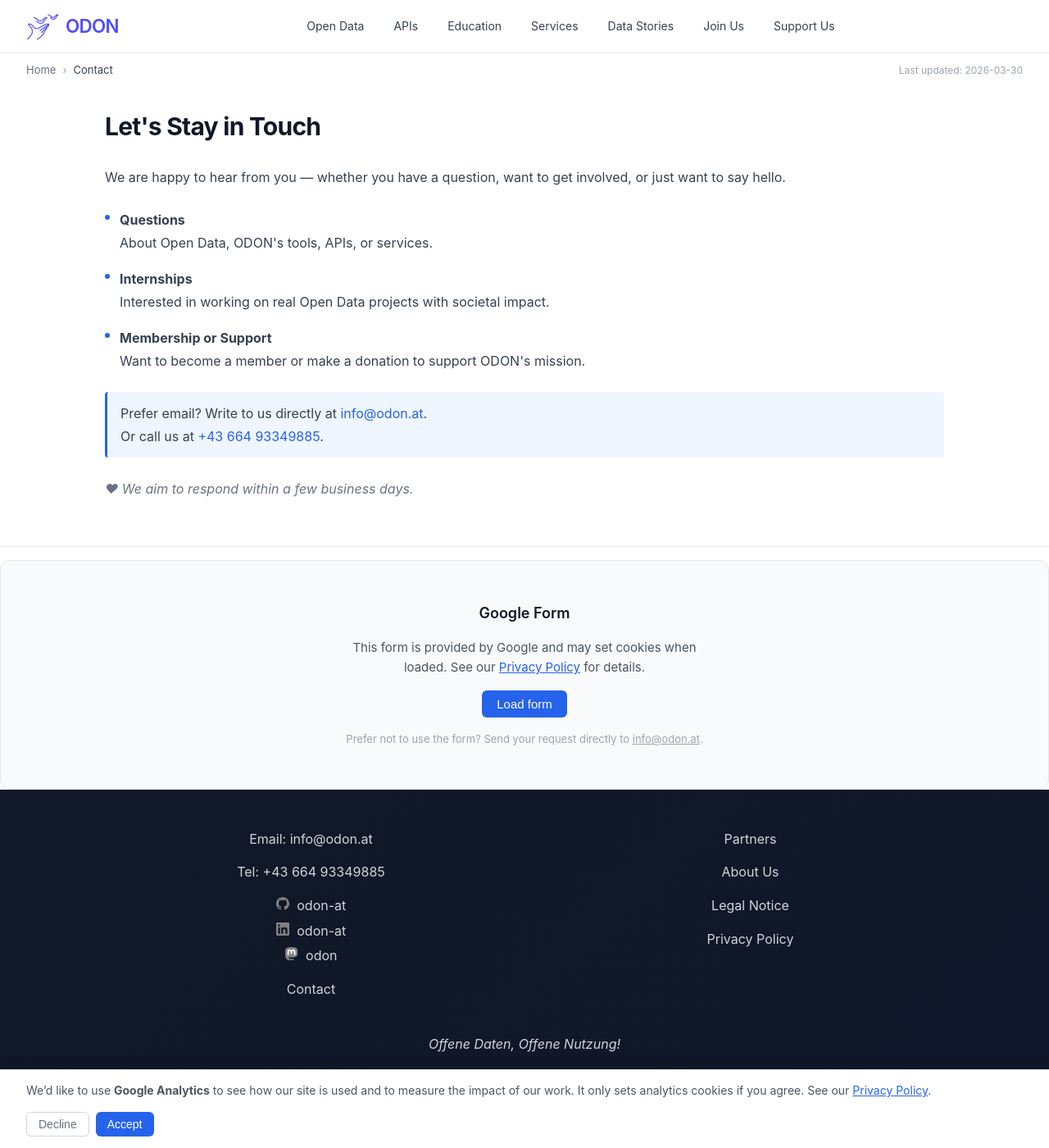
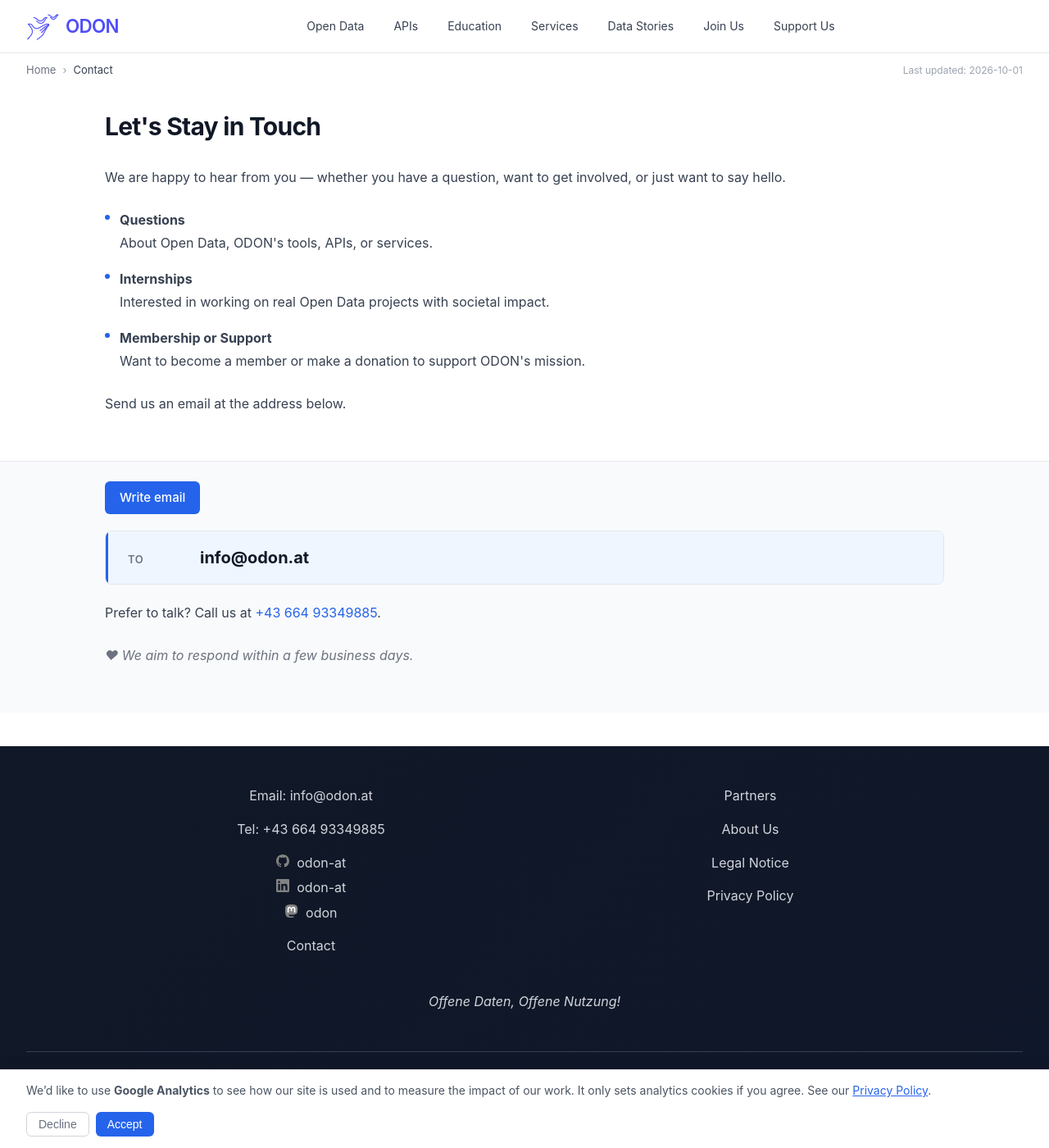
Before and after one commit to verein-odon/verein-odon.github.io, a Jekyll site: the page built from docs/en/contact.md, in a window 1280 px wide and 1400 px high. Shown: the whole window at 82% size. Built offline with Jekyll 4.4.1, drawn with Linux system fonts in a browser that asks for light colours.

Commit message:
Converted Contact form to use email instead of a submission form

```diff
--- a/docs/_includes/email_template.html
+++ b/docs/_includes/email_template.html
@@ -2,20 +2,31 @@
   Email template block: To / Subject header, the template body, and
   "Write email" / "Copy template" / "Download (.md)" buttons.
   Parameters:
-    include.subject  — email subject (required)
-    include.template — file in _includes/ holding the Markdown template body (required;
-                       must not contain Liquid tags, it is also URL-encoded into the mailto body)
+    include.to       — recipient (default: "info@odon.at")
+    include.subject  — email subject (optional; omit to let the sender choose)
+    include.template — file in _includes/ holding the Markdown template body (optional;
+                       must not contain Liquid tags, it is also URL-encoded into the mailto body).
+                       Without it, only the header and "Write email" are shown.
     include.download — URL of the downloadable .md version (optional)
-    include.to       — recipient (default: "info@odon.at")
-  Used by en/projects.md and en/api-registration.md.
+  Used by en/projects.md, en/api-registration.md and en/contact.md (header only).
 {% endcomment %}
 {% assign et_to = include.to | default: "info@odon.at" %}
-{% capture et_body %}{% include {{ include.template }} %}{% endcapture %}
-{% assign et_body = et_body | strip %}
+{% assign et_body = "" %}
+{% if include.template %}
+  {% capture et_body %}{% include {{ include.template }} %}{% endcapture %}
+  {% assign et_body = et_body | strip %}
+{% endif %}
+{% assign et_query = "" %}
+{% if include.subject %}
+  {% capture et_query %}?subject={{ include.subject | url_encode | replace: '+', '%20' }}{% endcapture %}
+{% endif %}
+{% if et_body != "" %}
+  {% capture et_query %}{{ et_query }}{% if et_query == "" %}?{% else %}&amp;{% endif %}body={{ et_body | url_encode | replace: '+', '%20' }}{% endcapture %}
+{% endif %}
 <div class="email-template">
   <div class="email-template-actions">
-    <a class="btn btn-primary" href="mailto:{{ et_to }}?subject={{ include.subject | url_encode | replace: '+', '%20' }}&amp;body={{ et_body | url_encode | replace: '+', '%20' }}">Write email</a>
-    <button class="btn btn-secondary email-template-copy" type="button">Copy template</button>
+    <a class="btn btn-primary" href="mailto:{{ et_to }}{{ et_query }}">Write email</a>
+    {% if et_body != "" %}<button class="btn btn-secondary email-template-copy" type="button">Copy template</button>{% endif %}
     {% if include.download %}<a class="btn btn-secondary" href="{{ include.download }}" download>Download (.md)</a>{% endif %}
   </div>
   <div class="email-template-message">
@@ -24,14 +35,17 @@
         <dt>To</dt>
         <dd>{{ et_to }}</dd>
       </div>
+      {% if include.subject %}
       <div class="email-template-field">
         <dt>Subject</dt>
         <dd>{{ include.subject }}</dd>
       </div>
+      {% endif %}
     </dl>
-    <pre class="email-template-body"><code>{{ et_body | escape }}</code></pre>
+    {% if et_body != "" %}<pre class="email-template-body"><code>{{ et_body | escape }}</code></pre>{% endif %}
   </div>
 </div>
+{% if et_body != "" %}
 <script>
 (function () {
   var block = document.currentScript.previousElementSibling;
@@ -56,3 +70,4 @@
   });
 })();
 </script>
+{% endif %}
--- a/docs/assets/main.scss
+++ b/docs/assets/main.scss
@@ -2241,6 +2241,8 @@ td {
   background: var(--color-blue-50);
   border-left: 3px solid var(--color-blue-600);
   border-bottom: 1px solid var(--color-gray-200);
+
+  &:last-child { border-bottom: none; } /* header-only use (no template body) */
 }
 
 .email-template-field {
--- a/docs/en/contact.md
+++ b/docs/en/contact.md
@@ -5,7 +5,7 @@ lang: en
 ref: contact
 permalink: /en/contact/
 in_nav: false
-last_updated: "2026-03-30 00:00"
+last_updated: "2026-10-01 00:00"
 ---
 
 <section class="section bg-white">
@@ -32,9 +32,19 @@ last_updated: "2026-03-30 00:00"
           Want to become a member or make a donation to support ODON's mission.</span>
         </li>
       </ul>
-      <p style="background: #eff6ff; border-left: 3px solid #2563eb; padding: 0.75rem 1rem; border-radius: 0.25rem; margin-top: 1rem;">
-        Prefer email? Write to us directly at <a href="mailto:info@odon.at">info@odon.at</a>.<br>
-        Or call us at <a href="tel:+436649334985">+43 664 93349885</a>.
+      <p>
+        Send us an email at the address below.
+      </p>
+    </div>
+  </div>
+</section>
+
+<section class="section bg-gray" style="border-top: 1px solid var(--color-gray-200);">
+  <div class="container">
+    <div class="content-section">
+      {% include email_template.html %}
+      <p style="margin-top: 1.25rem;">
+        Prefer to talk? Call us at <a href="tel:+436649334985">+43 664 93349885</a>.
       </p>
       <p style="margin-top: 1.5rem; color: var(--color-gray-500); font-style: italic;">
         &#9829; We aim to respond within a few business days.
@@ -42,7 +52,3 @@ last_updated: "2026-03-30 00:00"
     </div>
   </div>
 </section>
-
-<div style="padding-top: 1rem; border-top: 1px solid var(--color-gray-200);">
-  {% include google_form.html src="https://docs.google.com/forms/d/e/1FAIpQLSeG4yfxObSqEcIY41kKJ9-ztOn6z8ZrTUVoAJq1isldnpGDTA/viewform?embedded=true" height="900px" %}
-</div>
```
Also changed, not shown: docs/CLAUDE.md (+2 -2 lines), docs/en/privacy.md (+5 -5 lines).
